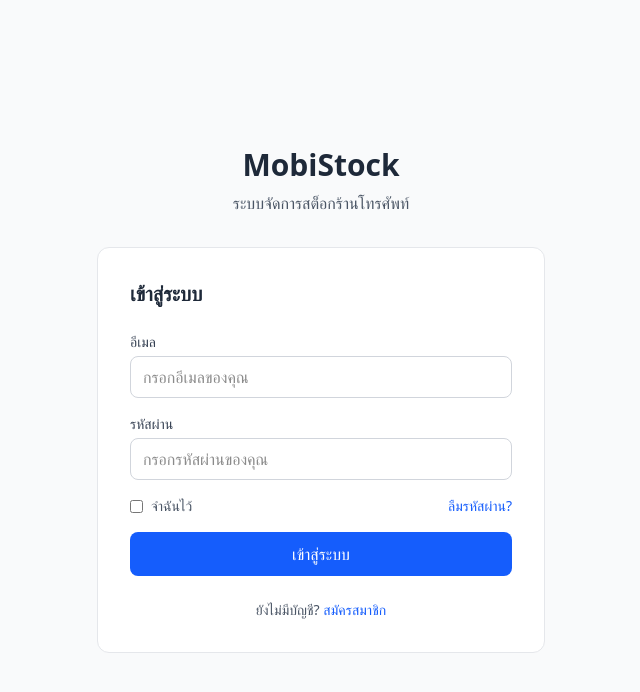
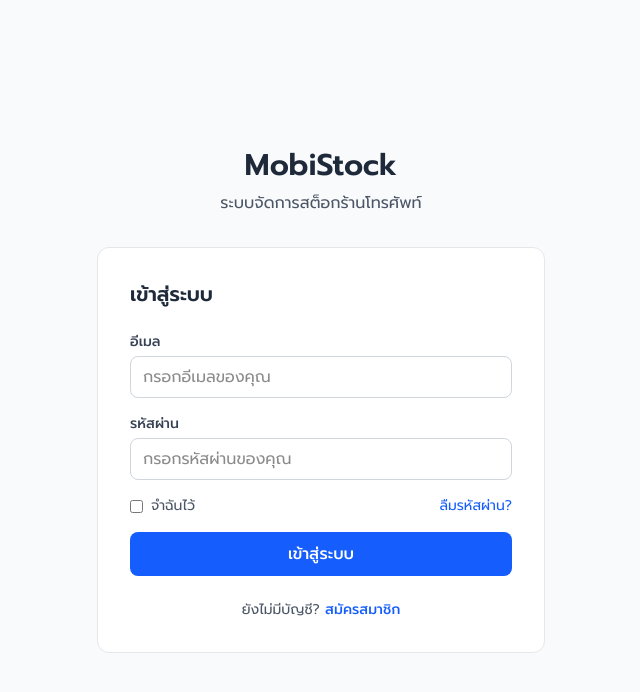
Before and after one commit to jrKitt/MobiStock, a Next.js app: page /login in a window 1280 px wide. Shown: the top 692 px of the page, without its empty margins (319-959 px from the left). Built offline with nearby package versions, Linux system fonts and the light colour scheme.

Commit message:
fix:font

```diff
--- a/app/layout.tsx
+++ b/app/layout.tsx
@@ -1,29 +1,29 @@
-import type { Metadata } from "next";
-import { Noto_Sans_Thai } from "next/font/google";
-import "./globals.css";
+import type { Metadata } from 'next'
+import { Prompt } from 'next/font/google'
+import './globals.css'
 
-const notoSansThai = Noto_Sans_Thai({
-  subsets: ["thai", "latin"],
-  variable: "--font-noto-sans-thai",
-  weight: ["400", "700"],
-  display: "swap",
-});
+const prompt = Prompt({
+    weight: ['300', '400', '500', '600', '700'],
+    subsets: ['latin', 'thai'],
+    variable: '--font-prompt',
+    display: 'swap',
+})
 
 export const metadata: Metadata = {
-  title: "MobiStock",
-  description: "MobiStock",
-};
+    title: 'MobiStock',
+    description: 'MobiStock',
+}
 
 export default function RootLayout({
     children,
 }: Readonly<{
-  children: React.ReactNode;
+    children: React.ReactNode
 }>) {
     return (
         <html lang="th">
-      <body className={`${notoSansThai.variable} antialiased`}>
+            <body className={`${prompt.className} antialiased`}>
                 {children}
             </body>
         </html>
-  );
+    )
 }
--- a/package.json
+++ b/package.json
@@ -15,7 +15,7 @@
     "framer-motion": "^12.29.0",
     "mysql2": "^3.16.1",
     "next": "16.1.4",
-    "prisma": "^7.3.0",
+    "prisma": "^6.19.2",
     "react": "19.2.3",
     "react-dom": "19.2.3"
   },
@@ -27,6 +27,8 @@
     "babel-plugin-react-compiler": "1.0.0",
     "eslint": "^9",
     "eslint-config-next": "16.1.4",
+    "prettier": "^3.8.1",
+    "prettier-plugin-tailwindcss": "^0.7.2",
     "tailwindcss": "^4",
     "typescript": "^5"
   }
```
Also changed, not shown: 2 other files (tests, documents, lock files or other folders). Lines whose indentation alone changed are shown as unchanged.
